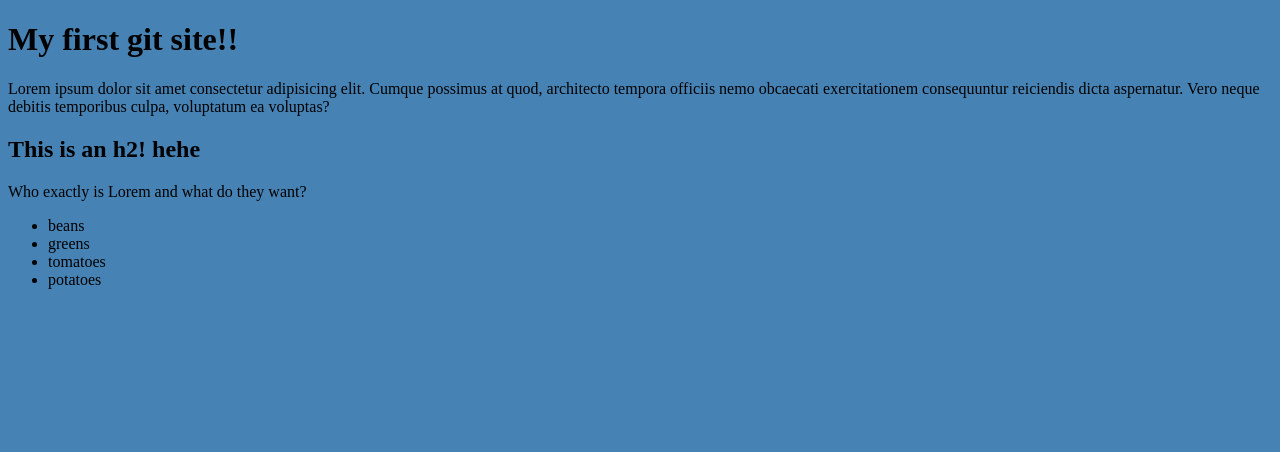
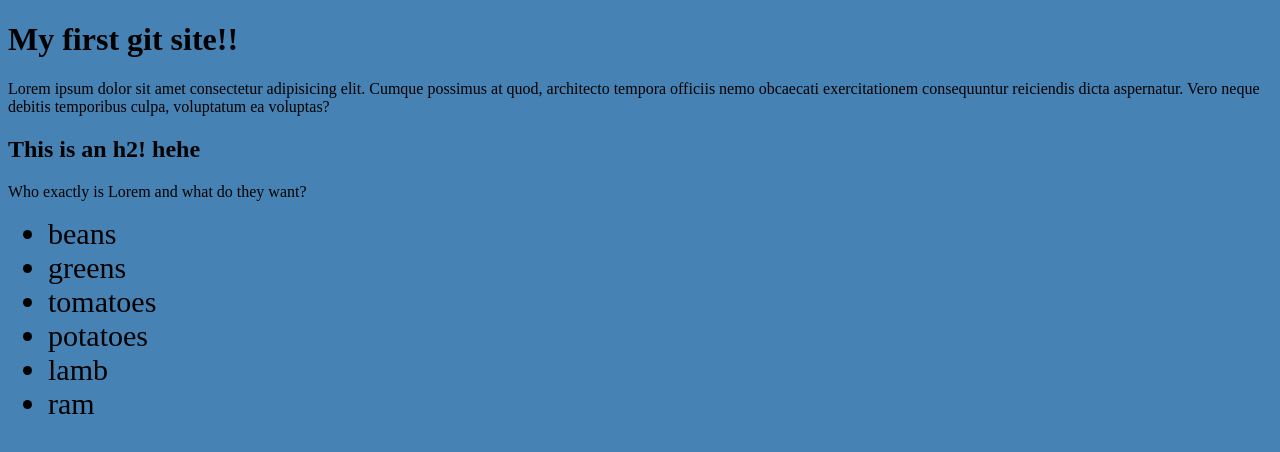
Before and after one commit to keonp/first-repo, a plain HTML site: page index.html in a window 1280 px wide. Drawn offline with Linux system fonts and the light colour scheme.

Commit message:
adding li's to html and styles to li

```diff
--- a/index.html
+++ b/index.html
@@ -19,6 +19,8 @@
         <li>greens</li>
         <li>tomatoes</li>
         <li>potatoes</li>
+        <li>lamb</li>
+        <li>ram</li>
     </ul>
 </body>
 </html>
--- a/style.css
+++ b/style.css
@@ -1,3 +1,7 @@
 body {
     background: steelblue;
 }
+
+li {
+    font-size: 30px;
+}
```
